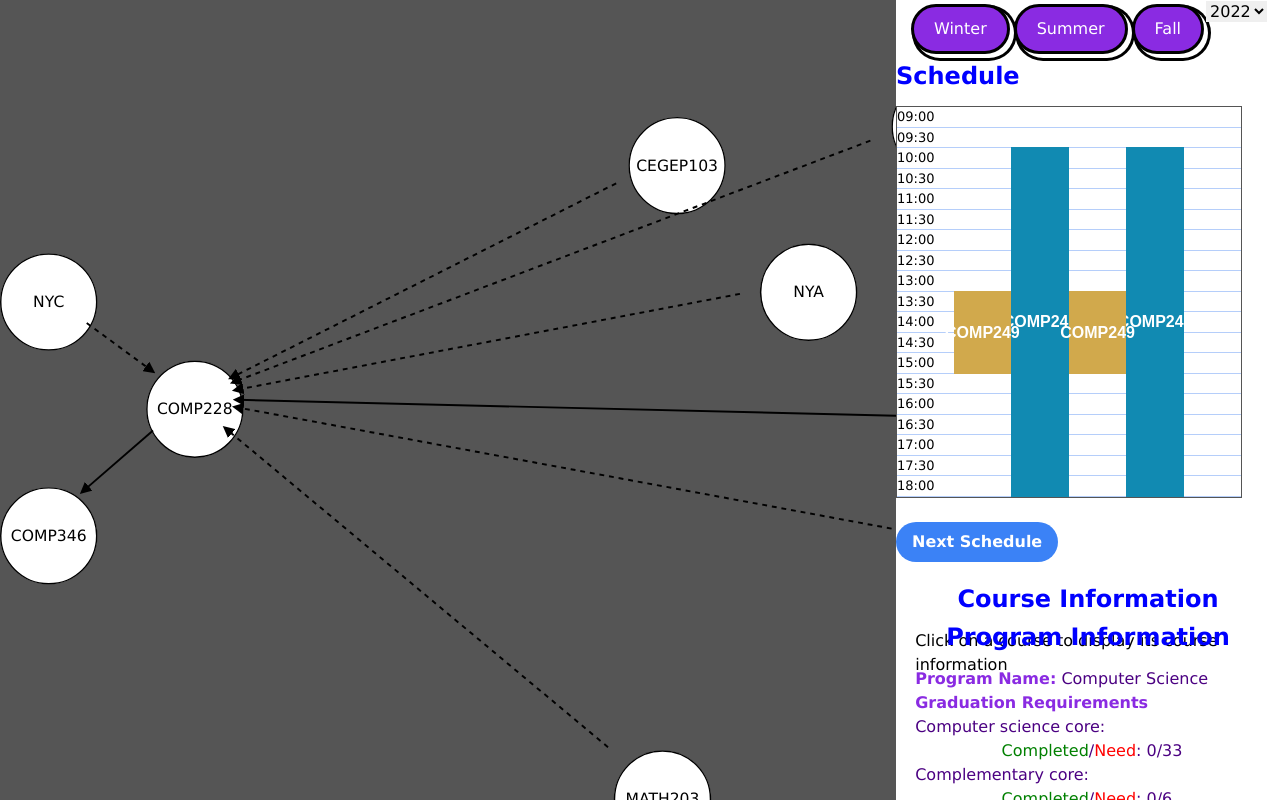
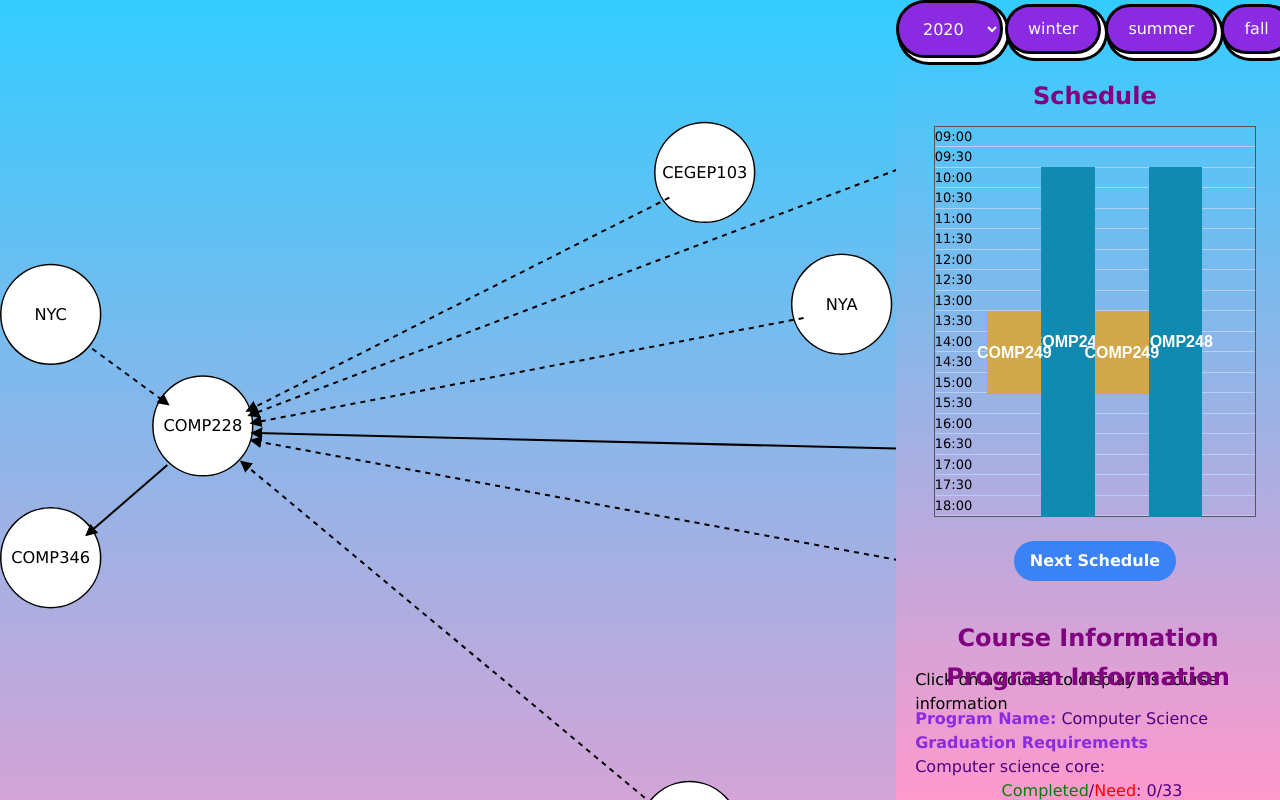
Before and after one commit to volovikariel/CourseSequencePlanner, a website with bundled scripts: page index.html in a window 1280 px wide. Built offline with nearby package versions, Linux system fonts and the light colour scheme.

Commit message:
wrote update Div funtion

```diff
--- a/index.html
+++ b/index.html
@@ -10,6 +10,13 @@
     <script type="module" src="index.js" defer></script>
     <script type="module" src="schedule.js" defer></script>
     <link href="https://unpkg.com/tailwindcss@^1.0/dist/tailwind.min.css" rel="stylesheet">
+    <script>
+        function updateDiv(term) {
+    year = document.getElementById("yeardropdown");
+    document.getElementById("showDiv").innerHTML = year.value + " " + term;
+}
+
+    </script>
 </head>
 
 <body>
@@ -25,21 +32,25 @@
         </div>
         <div id="term-selector-container">
             <div id="course-term-selector">
-                <button class="button">Winter</button>
-                <button class="button">Summer</button>
-                <button class="button">Fall</button>
-                <form action="/action_page.php">
-                    <select name="term" id="terms">
-                      <option value="2022">2022</option>
-                      <option value="2023">2023</option>
-                      <option value="2024">2024</option>
-                      <option value="2025">2025</option>
-                    </select>
-                </form>
+
+                <select class="select" id="yeardropdown">
+                    <option value="2020">2020</option>
+                    <option value="2021">2021</option>
+                    <option value="2022">2022</option>
+                  </select>
+
+                  <button class="button" onclick="updateDiv('winter')">winter</button>
+                  <button class="button" onclick="updateDiv('summer')">summer</button>
+                  <button class="button" onclick="updateDiv('fall')">fall</button>
+            <!--TODO: reflect the term change in the schedule-->
+
 
             </div>
-            <div id="weekly-course-schedule">
+
+            <div>
+                <div id="schedule-information-container">
                 <p class="section-title">Schedule</p>
+                <p id="showDiv"></p>
             <div id="schedule-content">
                 <ul>
                     <li><span>09:00</span></li>
@@ -65,8 +76,11 @@
             </div>
             <br/>
             <button class="bg-blue-500 hover:bg-blue-700 text-white font-bold py-2 px-4 rounded-full" onClick="cycleSchedules()">Next Schedule </button>
+        </div>
             </div>
         </div>
+
+
         <div id="course-information-container">
             <p class="section-title">Course Information</p>
             <p id="course-information-content">Click on a course to display its course information</p>
--- a/index.js
+++ b/index.js
@@ -42,6 +42,7 @@ const universityDatabase = {
     },
   },
 };
+
 export const currYear = 2022;
 export const currTerm = 'fall';
 class Student {
@@ -139,9 +140,9 @@ export const student = new Student(
   undefined,
   new Set(['COMP249']),
 );
+
 function setup() {
   document.getElementById('program-information-content').innerHTML = formatProgramInformation(student.university, student.program);
   setupNodegraph();
 }
-
 setup();
--- a/style.css
+++ b/style.css
@@ -7,6 +7,7 @@ body {
   margin: 0;
   overflow: hidden;
   font-family:Verdana, Geneva, Tahoma, sans-serif;
+  background: linear-gradient(to bottom, #33ccff 0%, #ff99cc 100%);
 }
 
 p {
@@ -18,6 +19,7 @@ p {
     width: 100vw;
     height: 100vh;
     display: grid;
+
     /* Define the grid as having:display:
      - 2 columns (with one being 3 times as large as the other)
      - 3 equally sized rows
@@ -34,12 +36,14 @@ p {
 
 #node-graph-container {
     grid-area: node-graph;
+
 }
 
 #term-selector-container {
     grid-area: term-selector-container;
     display: grid;
     grid-auto-columns: 1fr 1fr;
+
 }
 
 
@@ -55,6 +59,16 @@ p {
   height: fit-content;
 }
 
+
+#schedule-information-container{
+    grid-area: course-information-container;
+  display: flex;
+  flex-direction: column;
+  align-items: center;
+  overflow-y: auto;
+  padding: 5% 5%;
+  height: fit-content;
+}
 #course-information-container {
   grid-area: course-information-container;
   display: flex;
@@ -85,9 +99,7 @@ p {
   font-weight: bold;
   font-size: 1.5em;
   padding-bottom: 0.5em;
-  align-self: center;
-  color: blue;
-  font-weight: bold;
+
 }
 
 .circle {
@@ -144,7 +156,7 @@ p {
 }
 
 #root-svg {
-    background-color: rgb(85, 85, 85);
+    background: linear-gradient(to bottom, #33ccff 0%, #ff99cc 100%);
 }
 
 #root-svg.can-pan {
@@ -226,3 +238,15 @@ p {
 .button:active {
   background-color:orangered;
 }
+.select{
+    background-color:blueviolet;
+    border: 3px solid black;
+    color: white;
+    padding: 10px 20px;
+    //text-decoration: none;
+    //display: inline-block;
+    //margin: 4px 2px;
+    cursor: pointer;
+    border-radius: 30px;
+    box-shadow: 4px 4px white, 4px 4px 0px 3px black;
+}
```
